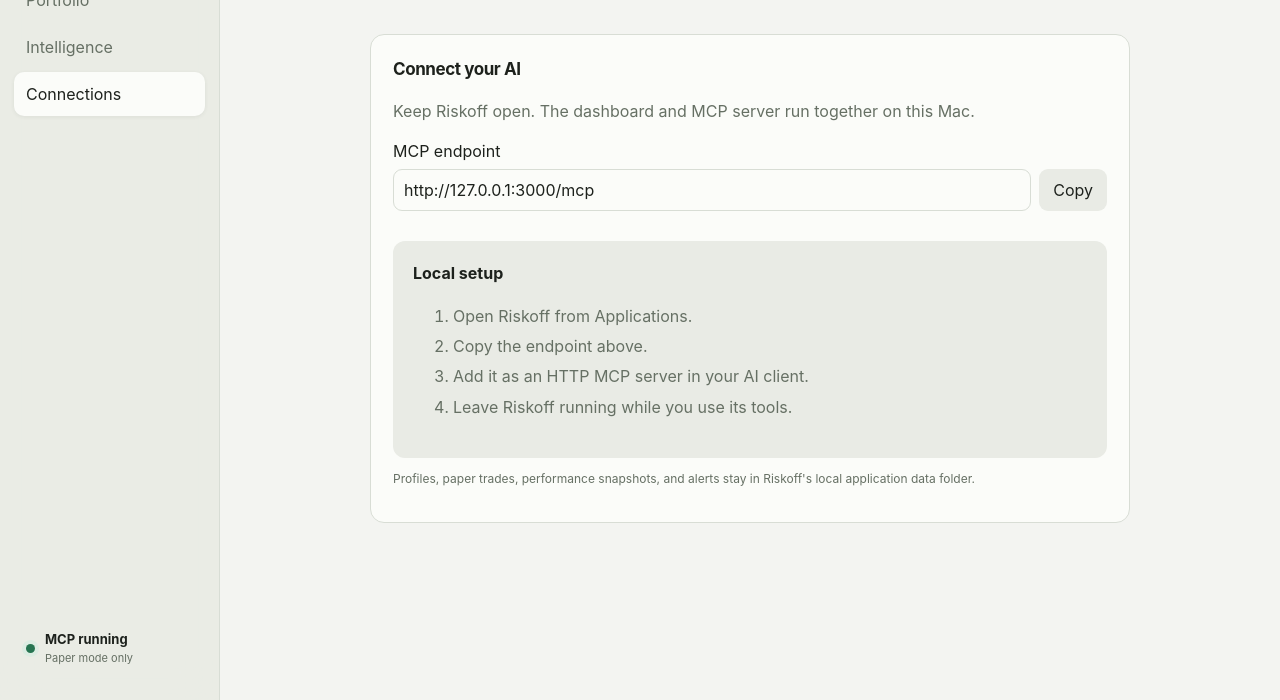
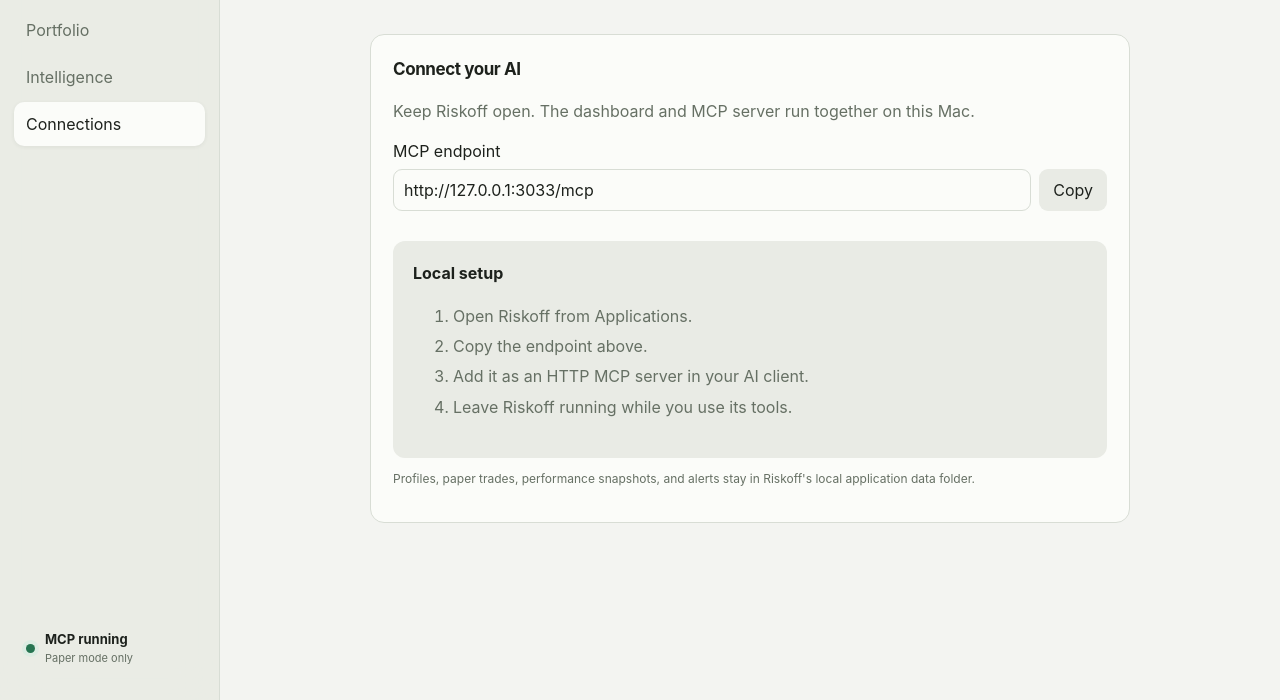
Before and after one commit to Eligiond/Prediction-Hedging, an Electron app: page ui/index.html in a window 1280 px wide. Both pictures are taken after a click on the button "Connections". Shown: the part 100-800 px from the top of the page. Drawn offline with Linux system fonts and the light colour scheme; no server answers.

Commit message:
Clear macOS window controls and confirm MCP URL

```diff
--- /dev/null
+++ b/ui/desktop.css
@@ -0,0 +1,6 @@
+/* Reserve the macOS titlebar control region in the packaged desktop window. */
+@media (min-width: 801px) {
+  .sidebar {
+    padding-top: 52px;
+  }
+}
--- a/ui/index.html
+++ b/ui/index.html
@@ -6,6 +6,7 @@
   <meta name="color-scheme" content="light dark">
   <title>Riskoff</title>
   <link rel="stylesheet" href="/styles.css">
+  <link rel="stylesheet" href="/desktop.css">
 </head>
 <body>
   <aside class="sidebar">
@@ -58,7 +59,7 @@
     </section>
 
     <section id="connections" class="view">
-      <div class="connection-panel"><h2>Connect your AI</h2><p>Keep Riskoff open. The dashboard and MCP server run together on this Mac.</p><label>MCP endpoint<div class="copy-field"><input id="mcp-endpoint" readonly value="http://127.0.0.1:3000/mcp"><button id="copy-endpoint" type="button">Copy</button></div></label><div class="instructions"><strong>Local setup</strong><ol><li>Open Riskoff from Applications.</li><li>Copy the endpoint above.</li><li>Add it as an HTTP MCP server in your AI client.</li><li>Leave Riskoff running while you use its tools.</li></ol></div><p class="privacy">Profiles, paper trades, performance snapshots, and alerts stay in Riskoff's local application data folder.</p></div>
+      <div class="connection-panel"><h2>Connect your AI</h2><p>Keep Riskoff open. The dashboard and MCP server run together on this Mac.</p><label>MCP endpoint<div class="copy-field"><input id="mcp-endpoint" readonly value="http://127.0.0.1:3033/mcp"><button id="copy-endpoint" type="button">Copy</button></div></label><div class="instructions"><strong>Local setup</strong><ol><li>Open Riskoff from Applications.</li><li>Copy the endpoint above.</li><li>Add it as an HTTP MCP server in your AI client.</li><li>Leave Riskoff running while you use its tools.</li></ol></div><p class="privacy">Profiles, paper trades, performance snapshots, and alerts stay in Riskoff's local application data folder.</p></div>
     </section>
   </main>
 
```
